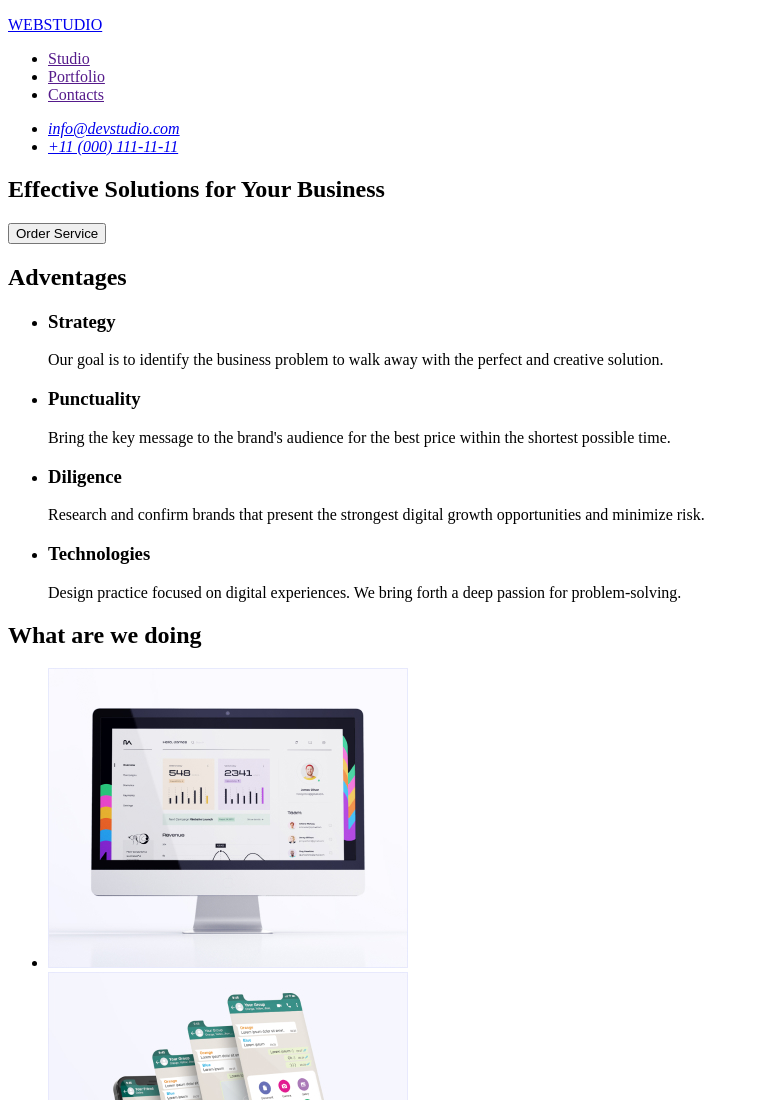
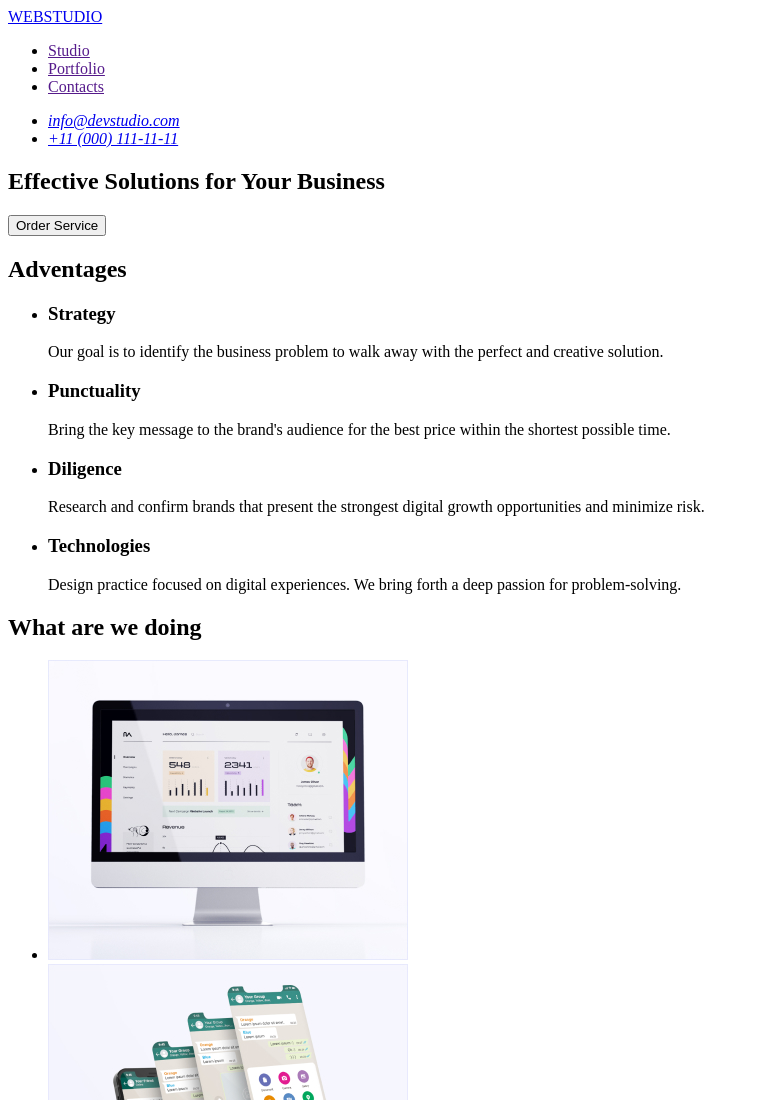
Before and after one commit to Kaliuzhnyi-Nazariy/goit-markup-hw-01, a plain HTML site: page index.html in a window 1280 px wide. Shown: the top 1100 px of the page, without its empty margins (0-759 px from the left). Drawn offline with Linux system fonts and the light colour scheme.

Commit message:
Update index.html

```diff
--- a/index.html
+++ b/index.html
@@ -9,7 +9,7 @@
   <body>
     <header>
       <nav>
-        <p><a href="./index.html">WEBSTUDIO</a></p>
+        <a href="./index.html">WEBSTUDIO</a>
         <ul>
           <li><a href="">Studio</a></li>
           <li><a href="">Portfolio</a></li>
```
